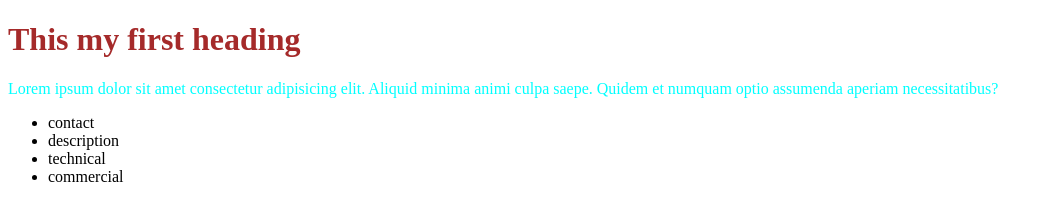
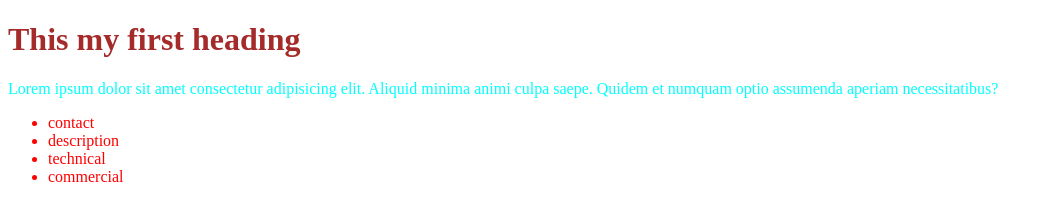
Before and after one commit to azadmdabulkalam/Testing, a plain HTML site: page index.html in a window 1280 px wide. Shown: the whole page, without its empty margins (0-1053 px from the left). Drawn offline with Linux system fonts and the light colour scheme.

Commit message:
Fourth commit

```diff
--- a/index.html
+++ b/index.html
@@ -10,7 +10,7 @@
     <h1>This my first heading</h1>
     <p> Lorem ipsum dolor sit amet consectetur adipisicing elit. Aliquid minima animi culpa saepe. Quidem et numquam optio assumenda aperiam necessitatibus? </p>
     <div>
-        <ul>
+        <ul style="color:red;">
             <li>contact</li>
             <li>description</li>
             <li>technical</li>
```
Also changed, not shown: write.txt.
